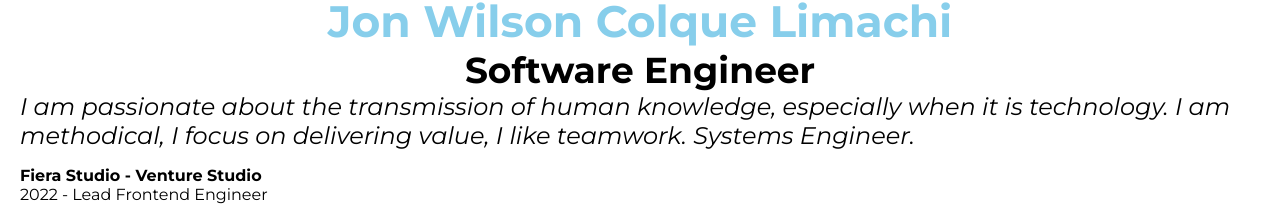
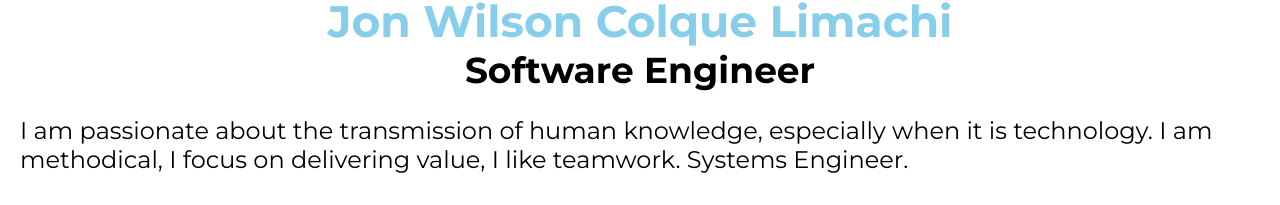
Before and after one commit to joncolque/myresume, a Next.js app: page / in a window 1280 px wide. Shown: the part 234-439 px from the top of the page. Built offline with nearby package versions, Linux system fonts and the light colour scheme.

Commit message:
UI. em to p tag

```diff
--- a/app/drivers/components/ProfileUser.tsx
+++ b/app/drivers/components/ProfileUser.tsx
@@ -13,6 +13,6 @@ export const ProfileUser = ({ resume }: Props) => <>
     {resume.profession}
   </h2>
   <p className={styles.aboutme} data-test={'p-aboutme'}>
-    <em>{resume.aboutme}</em>
+    <p>{resume.aboutme}</p>
   </p>
 </>
```
